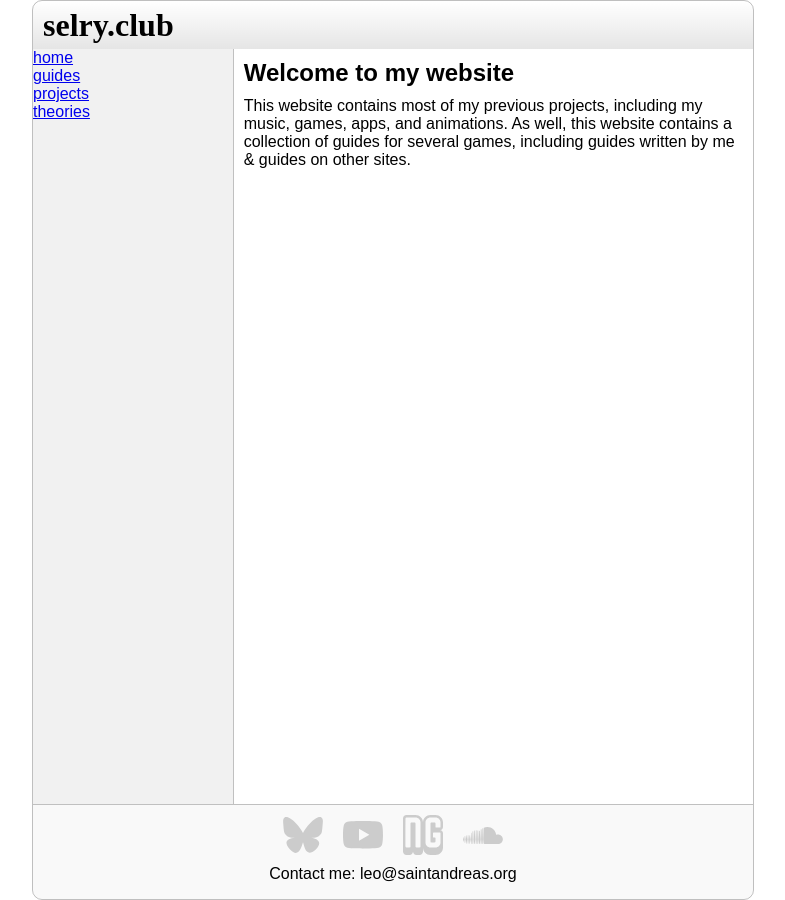
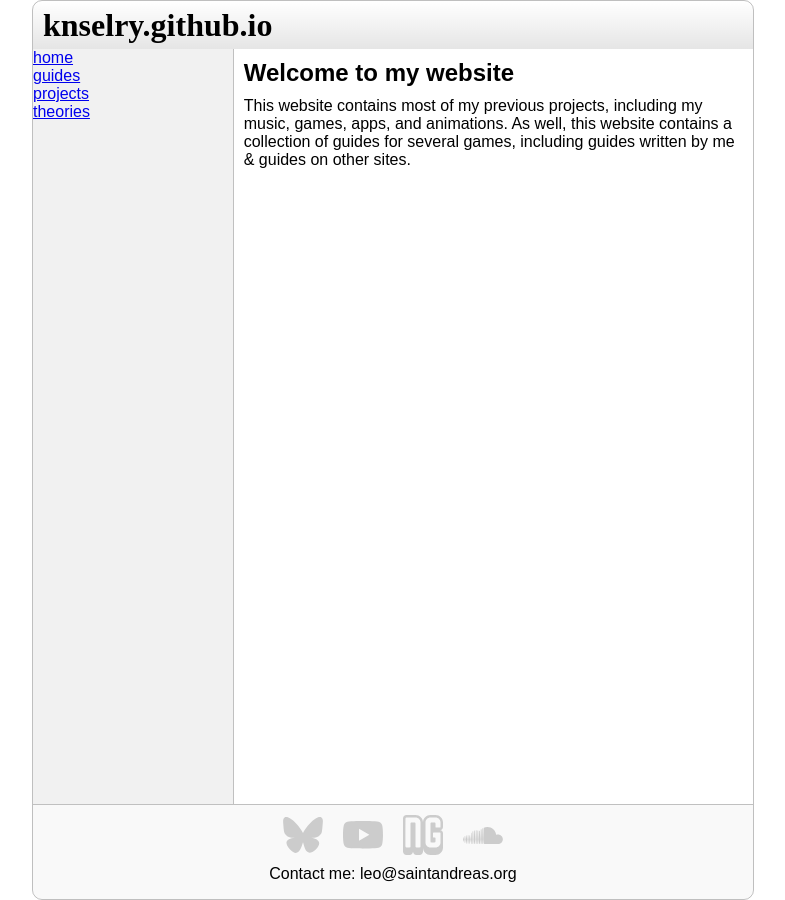
Before and after one commit to knselry/knselry.github.io, a Jekyll site: the page built from index.markdown, in a window 1280 px wide. Shown: the whole page, without its empty margins (247-1032 px from the left). Built offline with Jekyll 4.4.1, drawn with Linux system fonts in a browser that asks for light colours.

Commit message:
fixed page title

```diff
--- a/_layouts/default.html
+++ b/_layouts/default.html
@@ -8,7 +8,7 @@
 	<body style="margin: 0px;">
 		<div class="page">
 		  <div class="title">
-			<h1>selry.club</h1>
+			<h1>knselry.github.io</h1>
 		  </div>
 		  <div class="flexitems">
 			{% include navigation.html %}
```
